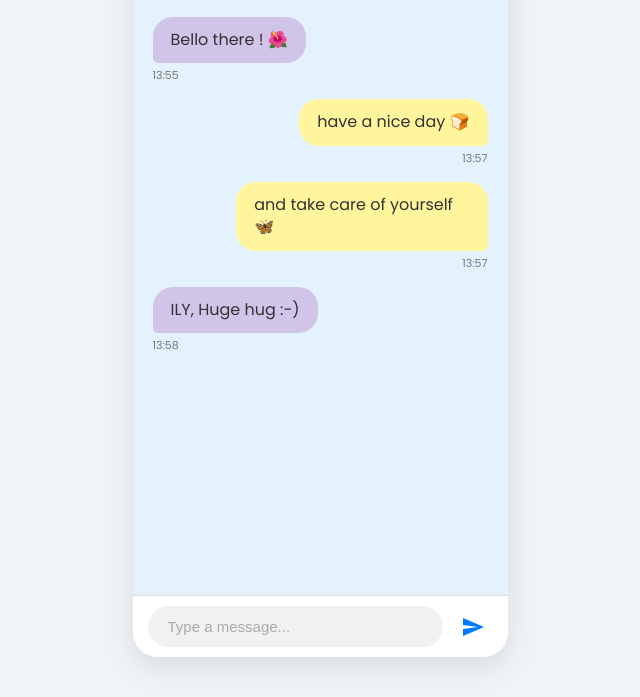
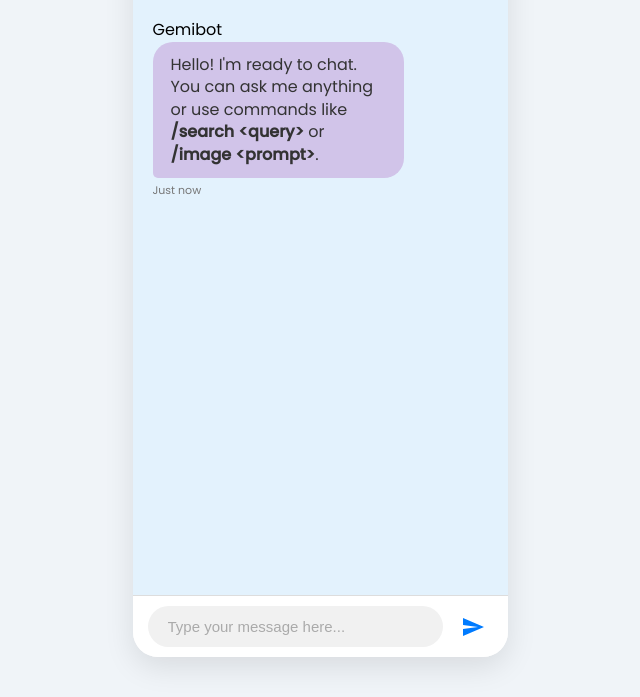
Before and after one commit to ashwanikumarthakur/Gemibot, a plain HTML site: page index.html in a window 1280 px wide. Shown: the part 103-800 px from the top of the page, without its empty margins (320-960 px from the left). Drawn offline with nearby package versions, Linux system fonts and the light colour scheme.

Commit message:
Update chat app title and welcome message

```diff
--- a/index.html
+++ b/index.html
@@ -1,10 +1,9 @@
-
 <!DOCTYPE html>
 <html lang="en">
 <head>
     <meta charset="UTF-8">
     <meta name="viewport" content="width=device-width, initial-scale=1.0">
-    <title>Chat App</title>
+    <title>Gemibot - Real-time Chat</title>
     <!-- CSS file ko link kiya hai -->
     <link rel="stylesheet" href="style.css">
 </head>
@@ -13,59 +12,44 @@
     <div class="chat-container">
         <!-- Chat ka Header -->
         <div class="chat-header">
-            <h3>My Lovely Person 🌸</h3>
+            <h3>Gemibot 🤖</h3>
         </div>
 
-        <!-- Yahan saare messages dikhenge -->
+        <!--
+            Yahan saare real messages JavaScript ke through load honge.
+            Ise ab khali rakha gaya hai, sirf ek welcome message ke saath.
+        -->
         <div class="chat-messages" id="chat-messages-container">
-            <!-- Received Message Example -->
             <div class="message received">
+                <div class="sender-name">Gemibot</div>
                 <div class="message-bubble">
-                    Bello there ! 🌺
+                   Hello! I'm ready to chat. You can ask me anything or use commands like <strong>/search &lt;query&gt;</strong> or <strong>/image &lt;prompt&gt;</strong>.
                 </div>
-                <span class="timestamp">13:55</span>
-            </div>
-
-            <!-- Sent Message Example -->
-            <div class="message sent">
-                <div class="message-bubble">
-                    have a nice day 🍞
-                </div>
-                <span class="timestamp">13:57</span>
-            </div>
-
-            <div class="message sent">
-                <div class="message-bubble">
-                    and take care of yourself 🦋
-                </div>
-                 <span class="timestamp">13:57</span>
-            </div>
-
-            <div class="message received">
-                <div class="message-bubble">
-                   ILY, Huge hug :-)
-                </div>
-                <span class="timestamp">13:58</span>
+                 <span class="timestamp">Just now</span>
             </div>
         </div>
 
-        <!-- Message likhne aur bhejne ka form -->
+        <!-- Message likhne aur bhejne ka form (isme koi badlav nahi) -->
         <form class="chat-input-form" id="message-form">
             <input
                 type="text"
                 id="message-input"
                 class="message-input"
-                placeholder="Type a message..."
+                placeholder="Type your message here..."
                 autocomplete="off"
+                autofocus
             >
             <button type="submit" class="send-btn" title="Send">
                 <!-- Send Button ke liye SVG Icon -->
-                <svg xmlns="http://www.w3.org/2000/svg" width="24" height="24" viewBox="0 0 24 24"><path d="M2.01 21L23 12 2.01 3 2 10l15 2-15 2z"/></svg>
+                <svg xmlns="http://www.w3.org/2000/svg" fill="currentColor" width="24" height="24" viewBox="0 0 24 24"><path d="M2.01 21L23 12 2.01 3 2 10l15 2-15 2z"/></svg>
             </button>
         </form>
     </div>
 
-    <!-- JavaScript file ko link kiya hai -->
+    <!-- Socket.IO client library (yeh zaroori hai) -->
+    <script src="/socket.io/socket.io.js"></script>
+
+    <!-- Aapka JavaScript file (yeh messages ko handle karega) -->
     <script src="script.js"></script>
 
 </body>
```
